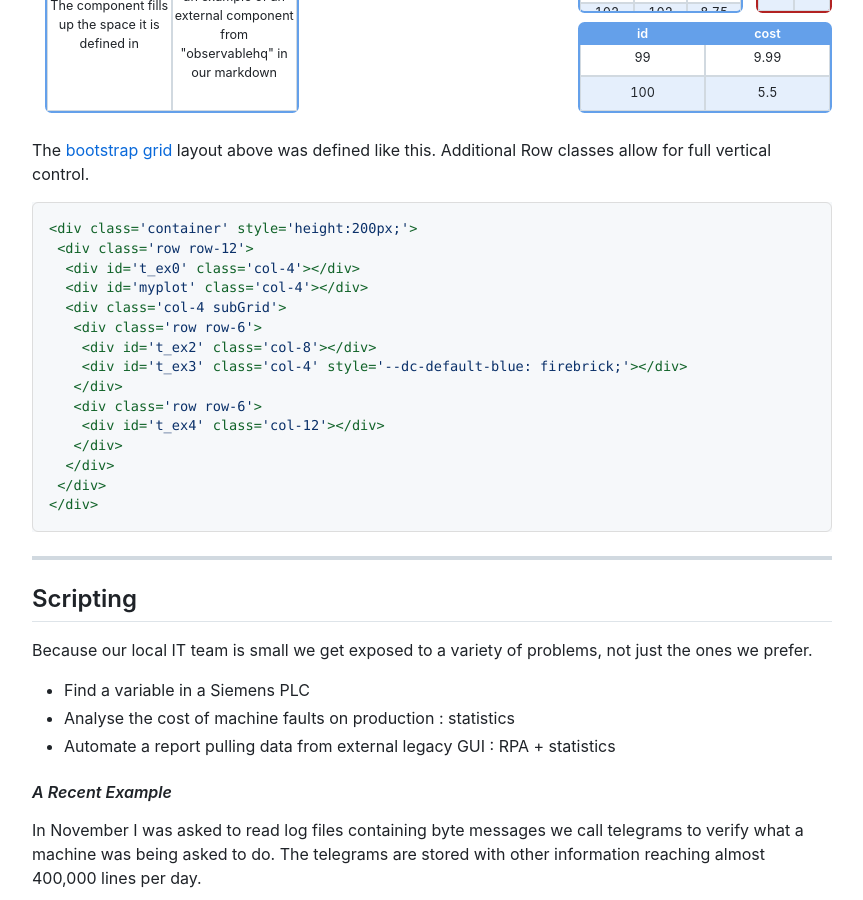
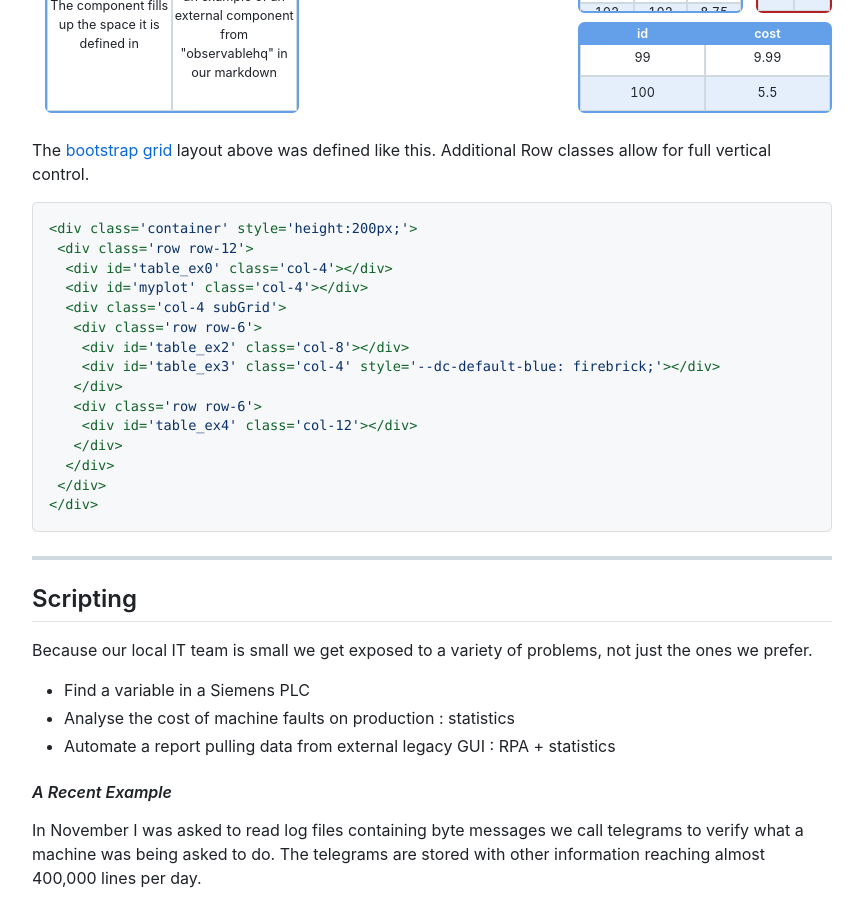
Before and after one commit to Max-Durbin/maxdurbin, a Jekyll site: the page built from index.md, in a window 1280 px wide and 900 px high, scrolled down 1267 px. Shown: the whole window, without its empty margins (208-1071 px from the left). Built offline with Jekyll 4.4.1, drawn with Linux system fonts in a browser that asks for light colours; nearby versions of some CDN libraries.

Commit message:
example ids more descriptive

````diff
--- a/_includes/grid_components_example.html
+++ b/_includes/grid_components_example.html
@@ -2,25 +2,25 @@
 
 <div class='container' style='height:200px;'>
  <div class='row row-12'>
-  <div id='t_ex0' class='col-4'></div>
+  <div id='table_ex0' class='col-4'></div>
 
   <div id='myplot' class='col-4'></div>
 
   <div class='col-4 subGrid'>
    <div class='row row-6'>
-    <div id='t_ex2' class='col-8'></div>
-    <div id='t_ex3' class='col-4' style='--dc-default-blue: firebrick;'></div>
+    <div id='table_ex2' class='col-8'></div>
+    <div id='table_ex3' class='col-4' style='--dc-default-blue: firebrick;'></div>
    </div>
    <div class='row row-6'>
-    <div id='t_ex4' class='col-12'></div>
+    <div id='table_ex4' class='col-12'></div>
    </div>
   </div>
  </div>
 </div>
 
 
-<script>$('#t_ex0').append(render_table([{id: 'The component fills up the space it is defined in', cost: 'The scatter plot is an example of an external component from "observablehq" in our markdown'}], {className: "dc-table"}))</script>
-<script>$('#t_ex2').append(render_table([{id: 99, id2: 104,  cost: "9.99"},
+<script>$('#table_ex0').append(render_table([{id: 'The component fills up the space it is defined in', cost: 'The scatter plot is an example of an external component from "observablehq" in our markdown'}], {className: "dc-table"}))</script>
+<script>$('#table_ex2').append(render_table([{id: 99, id2: 104,  cost: "9.99"},
                                                     {id: 100, id2: 100, cost: "5.50"},
                                                     {id: 101, id2: 101, cost: "7.25"},
                                                     {id: 102, id2: 102, cost: "8.75"},
@@ -33,5 +33,5 @@
                                                     {id: 109, id2: 109, cost: "2.50"},
                                                     {id: 110, id2: 110, cost: "2.50"}], {className: "dc-table"}))</script>
 
-<script>$('#t_ex3').append(render_table([{id: 99, cost: 9.99},{id: 100, cost: 5.50}], {className: "dc-table"}))</script>
-<script>$('#t_ex4').append(render_table([{id: 99, cost: 9.99},{id: 100, cost: 5.50}], {className: "dc-table"}))</script>
+<script>$('#table_ex3').append(render_table([{id: 99, cost: 9.99},{id: 100, cost: 5.50}], {className: "dc-table"}))</script>
+<script>$('#table_ex4').append(render_table([{id: 99, cost: 9.99},{id: 100, cost: 5.50}], {className: "dc-table"}))</script>
--- a/index.md
+++ b/index.md
@@ -66,15 +66,15 @@ Additional Row classes allow for full vertical control.
 ```html
 <div class='container' style='height:200px;'>
  <div class='row row-12'>
-  <div id='t_ex0' class='col-4'></div>
+  <div id='table_ex0' class='col-4'></div>
   <div id='myplot' class='col-4'></div>
   <div class='col-4 subGrid'>
    <div class='row row-6'>
-    <div id='t_ex2' class='col-8'></div>
-    <div id='t_ex3' class='col-4' style='--dc-default-blue: firebrick;'></div>
+    <div id='table_ex2' class='col-8'></div>
+    <div id='table_ex3' class='col-4' style='--dc-default-blue: firebrick;'></div>
    </div>
    <div class='row row-6'>
-    <div id='t_ex4' class='col-12'></div>
+    <div id='table_ex4' class='col-12'></div>
    </div>
   </div>
  </div>
````
